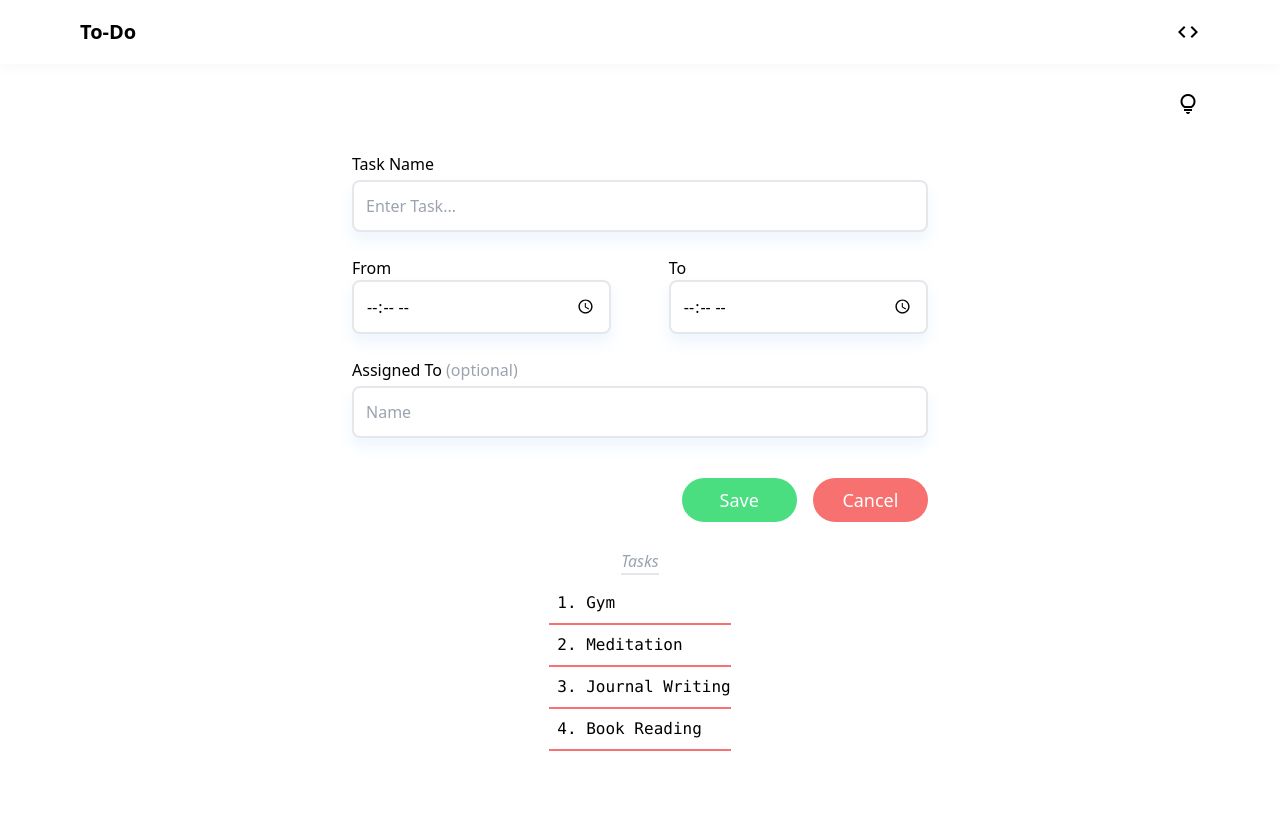
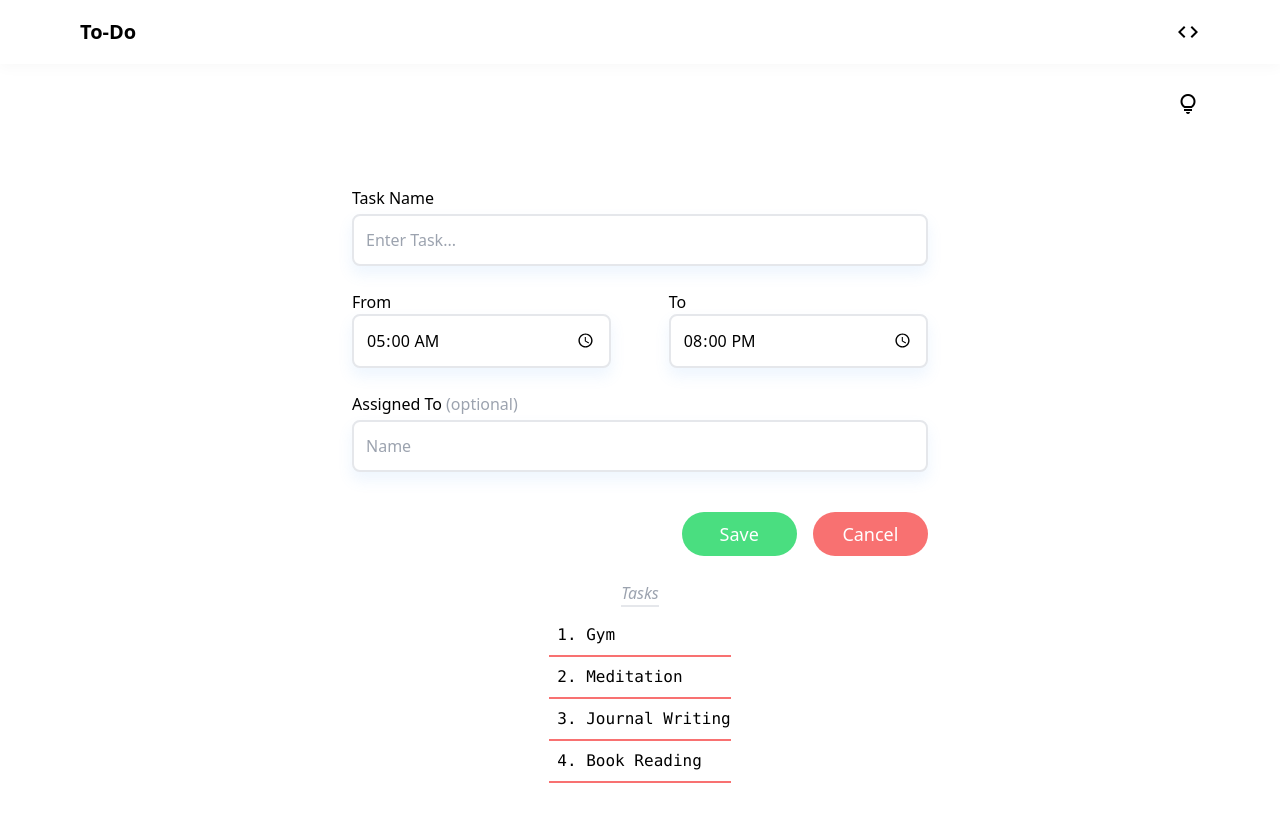
Before and after one commit to abno-24/To-Do-App, a Vue app: page / in a window 1280 px wide. Both pictures are taken after a click on the button "Add Task". Built offline with nearby package versions, Linux system fonts and the light colour scheme.

Commit message:
Worked on UI of the form and task list

```diff
--- a/src/App.vue
+++ b/src/App.vue
@@ -7,7 +7,7 @@
     <div class="border-b-2 mb-2 border-gray-200 max-md:w-[98%]">
         <p class="italic font-extralight text-gray-400">Tasks</p>
     </div>
-    <ul class="relative max-md:w-[90%] mb-12">
+    <ul class="relative max-md:w-[90%] pb-8">
       <TaskList v-for="task in tasks" :key="task.id" :tasks="task" />
     </ul>
   </div>
--- a/src/components/NewTask.vue
+++ b/src/components/NewTask.vue
@@ -4,7 +4,7 @@
         @click="displayForm">
         Add Task
     </button>
-    <div v-if="toggleForm == true" class="relative w-full mx-auto flex justify-center items-center top-[150px] mb-36">
+    <div v-if="toggleForm == true" class="relative w-full mx-auto flex justify-center items-center top-[200px] mb-48">
         <form class="w-[60%] flex justify-center items-center flex-col gap-y-6 max-md:w-[100%] max-lg:w-[90%] lg:w-[90%]">
             <div class="flex flex-col w-[50%] gap-y-1 max-md:w-[90%] max-lg:w-[80%]">
                 <label for="task">Task Name</label>
@@ -15,13 +15,13 @@
             <div class="flex justify-between w-[50%] gap-y-1 max-md:w-[90%] max-lg:w-[80%]">
                 <div class="flex flex-col w-[45%] max-lg:w-[48%]">
                     <label for="from-time">From</label>
-                    <input type="time" id="from-time" required
+                    <input type="time" id="from-time" value="05:00" required
                         class="p-3 border-2 border-gray-400-200 top-7 rounded-lg shadow-[0_8px_14px_1px_rgba(96,165,250,0.1)] outline-none"
                         placeholder="Enter Task...">
                 </div>
                 <div class="flex flex-col w-[45%] max-lg:w-[48%]">
                     <label for="to-time">To</label>
-                    <input type="time" id="to-time"
+                    <input type="time" id="to-time" value="20:00" required
                         class="p-3 border-2 border-gray-400-200 top-7 rounded-lg shadow-[0_8px_14px_1px_rgba(96,165,250,0.1)] outline-none"
                         placeholder="Enter Task...">
                 </div>
```
